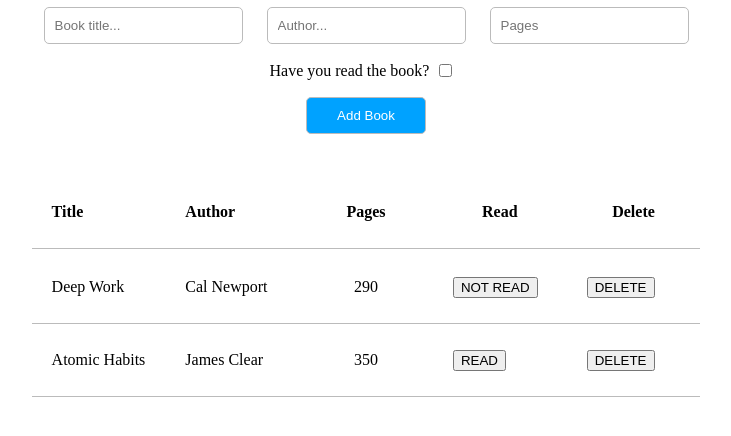
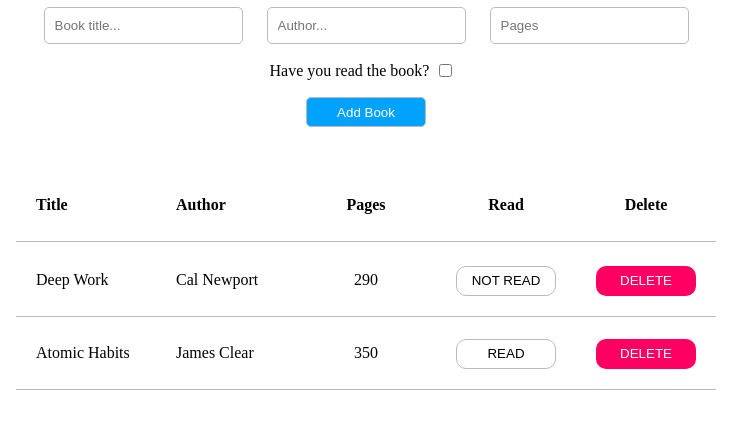
Before and after one commit to PapaZrix/project-library, a plain HTML site: page index.html in a window 1280 px wide. Shown: the part 90-526 px from the top of the page, without its empty margins (274-1005 px from the left). Drawn offline with Linux system fonts and the light colour scheme.

Commit message:
Add styling to the read and delete buttons

```diff
--- a/styles.css
+++ b/styles.css
@@ -33,11 +33,17 @@
     align-items: center;
 }
 
+#read-check {
+    cursor: pointer;
+}
+
 #submit-button {
+    padding: 0;
     width: 120px;
-    padding: 10px 20px;
+    height: 30px;
     background-color: var(--btn-submit-color);
     color: white;
+    cursor: pointer;
 }
 
 #submit-button:hover {
@@ -67,3 +73,30 @@
 .center {
     text-align: center;
 }
+
+.read-unread-btn {
+    width: 100px;
+    height: 30px;
+    background-color: white;
+    border: 1px solid var(--btn-border-color);
+    border-radius: 10px;
+    cursor: pointer;
+}
+
+.read-unread-btn:hover {
+    background-color: lightcyan;
+}
+
+.delete-book-btn {
+    width: 100px;
+    height: 30px;
+    background-color: var(--btn-delete-color);
+    color: white;
+    border: none;
+    border-radius: 10px;
+    cursor: pointer;
+}
+
+.delete-book-btn:hover {
+    background-color: var(--btn-delete-hover);
+}
```
